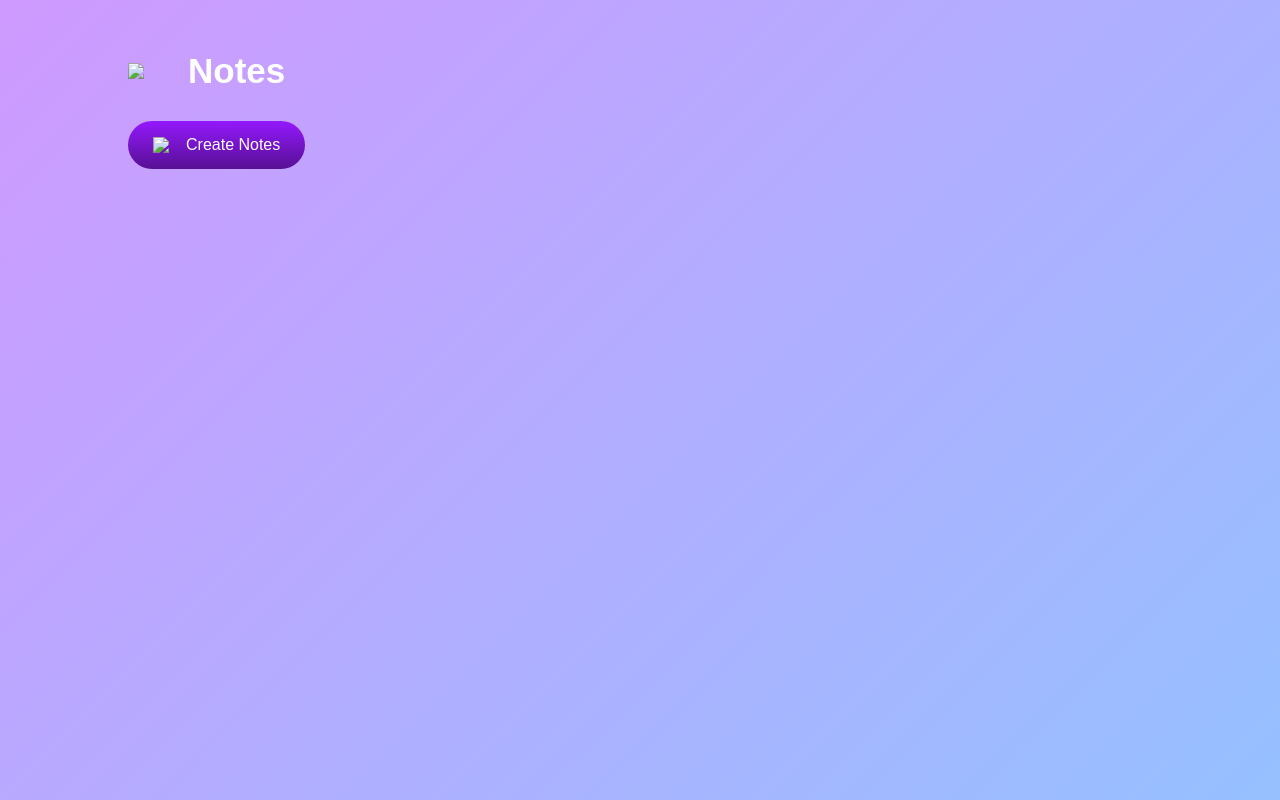
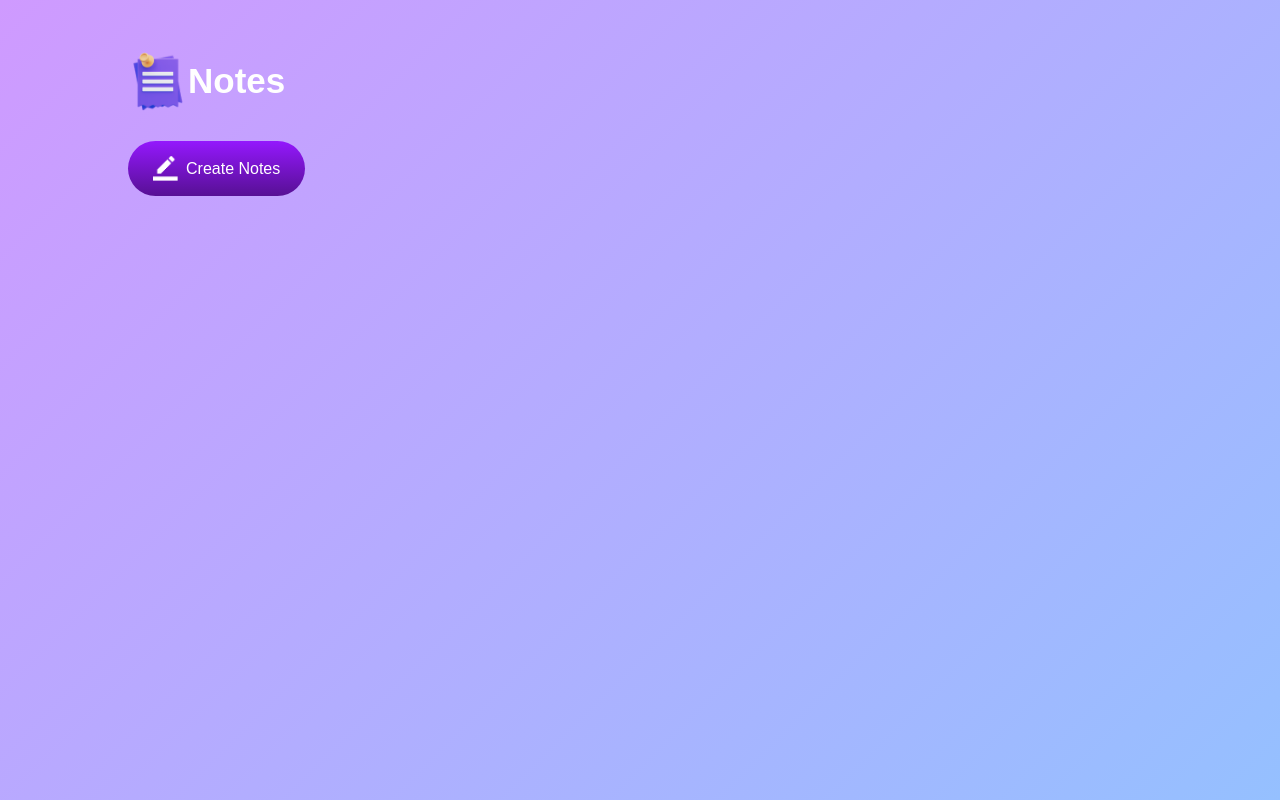
Before and after one commit to sasamir10/notes, a plain HTML site: page index.html in a window 1280 px wide. Drawn offline with Linux system fonts and the light colour scheme.

Commit message:
Update index.html

```diff
--- a/index.html
+++ b/index.html
@@ -4,17 +4,17 @@
     <meta charset="UTF-8">
     <meta name="viewport" content="width=device-width, initial-scale=1.0">
     <title>Note's App</title>
-    <link rel="icon" href="images/notes-icon.png">
+    <link rel="icon" href="notes-icon.png">
     <link rel="stylesheet" href="style.css">
 </head>
 <body>
     <div class="container">
-        <h1><img src="images/notes.png"> Notes</h1>
-        <button class="btn"><img src="images/edit.png"> Create Notes </button>
+        <h1><img src="notes.png"> Notes</h1>
+        <button class="btn"><img src="edit.png"> Create Notes </button>
 
         <div class="notes-container">
             <!-- <p contenteditable="true" class="input-box">
-                <img src="images/delete.png">
+                <img src="delete.png">
             </p> -->
         </div>
 
```
